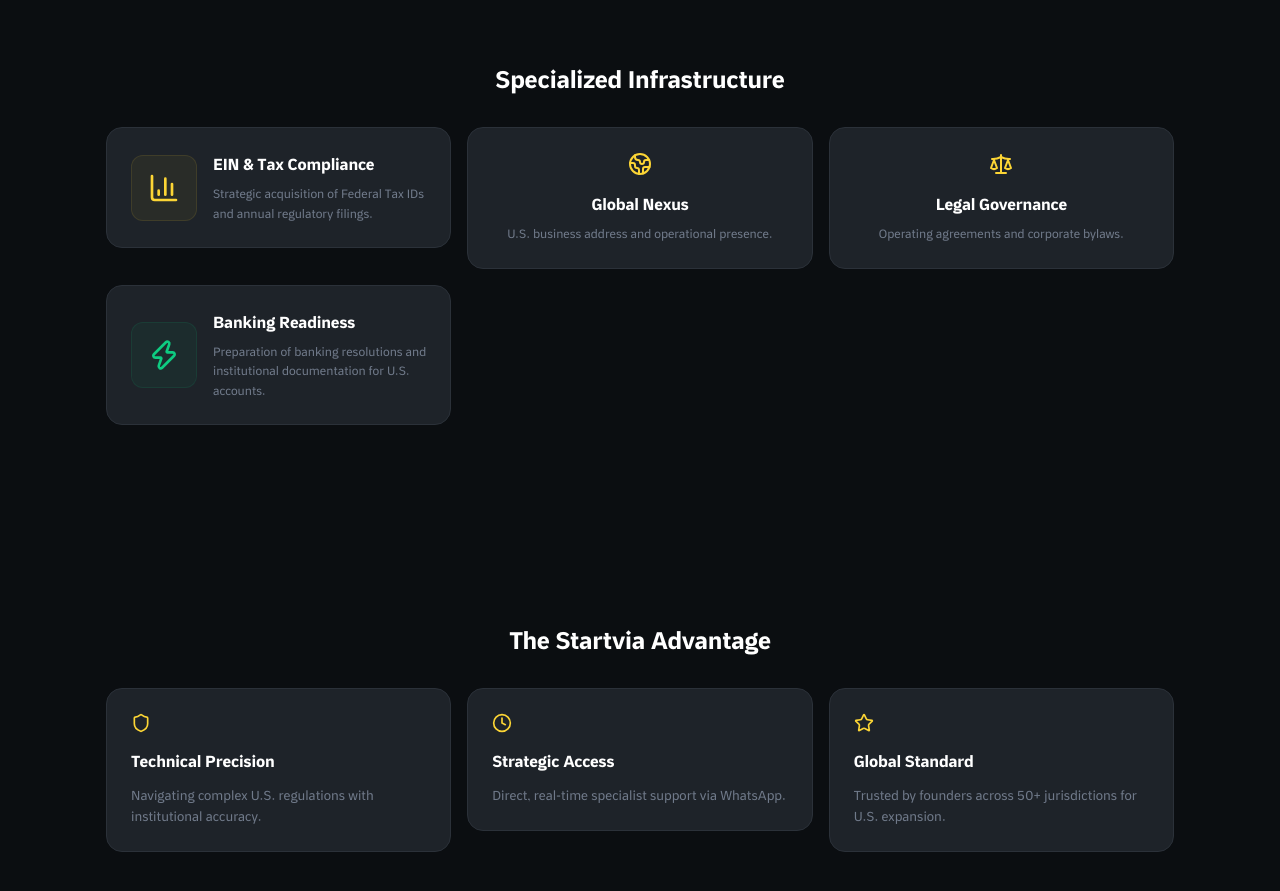
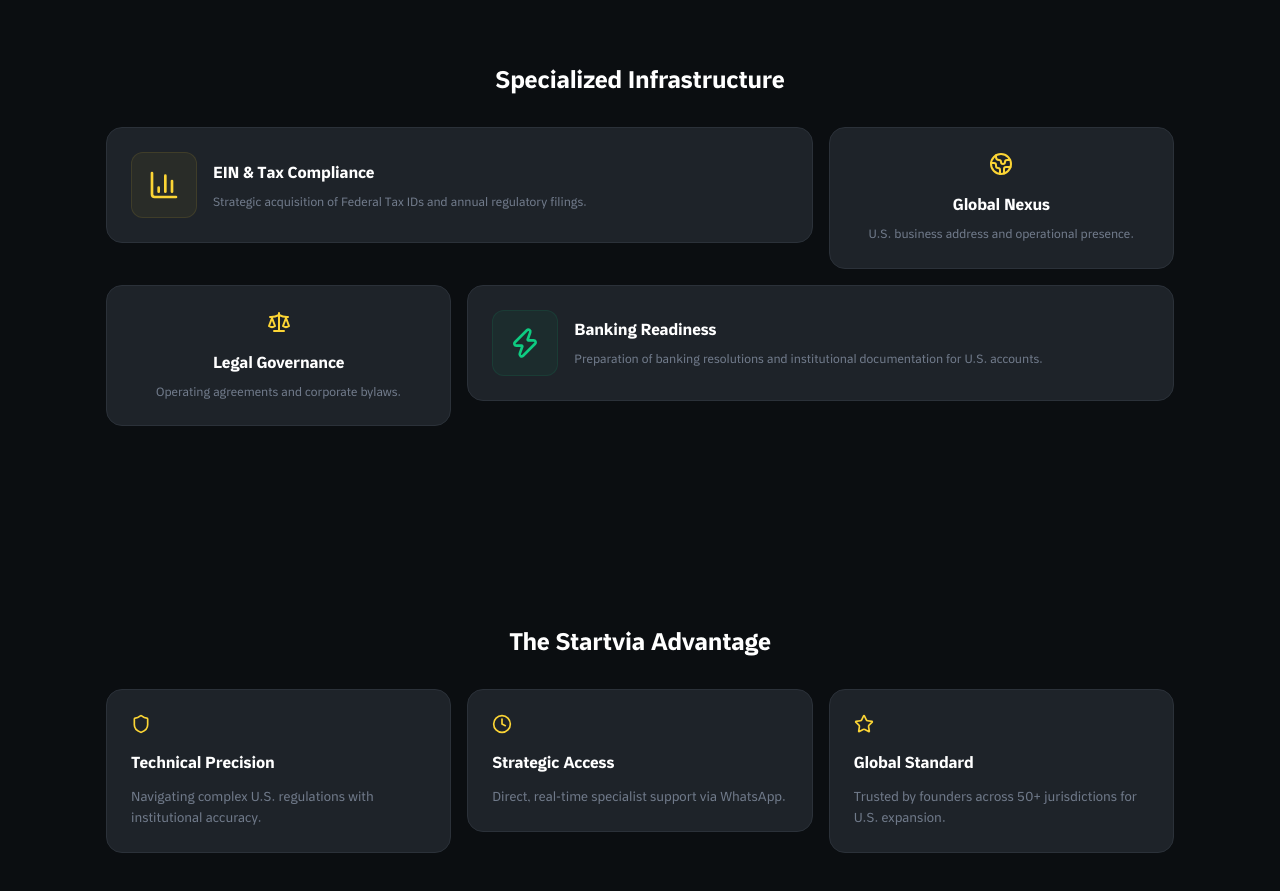
Before and after one commit to moalarbi/startvia-landing, a Next.js app: page / in a window 1280 px wide. Shown: the part 2920-3811 px from the top of the page. Built offline with nearby package versions, Linux system fonts and the light colour scheme.

Commit message:
Fix TypeScript errors in Reveal component

```diff
--- a/components/ui/reveal.tsx
+++ b/components/ui/reveal.tsx
@@ -8,9 +8,10 @@
   width?: "fit-content" | "100%";
   delay?: number;
   direction?: "up" | "down" | "left" | "right";
+  className?: string;
 }
 
-export const Reveal = ({ children, width = "100%", delay = 0, direction = "up" }: RevealProps) => {
+export const Reveal = ({ children, width = "100%", delay = 0, direction = "up", className }: RevealProps) => {
   const ref = useRef(null);
   const isInView = useInView(ref, { once: true, margin: "-50px" });
   const mainControls = useAnimation();
@@ -34,7 +35,7 @@
   const offset = getDirectionOffset();
 
   return (
-    <div ref={ref} style={{ position: "relative", width, overflow: "hidden" }}>
+    <div ref={ref} className={className} style={{ position: "relative", width, overflow: "hidden" }}>
       <motion.div
         variants={{
           hidden: { opacity: 0, y: offset.y, x: offset.x },
```
